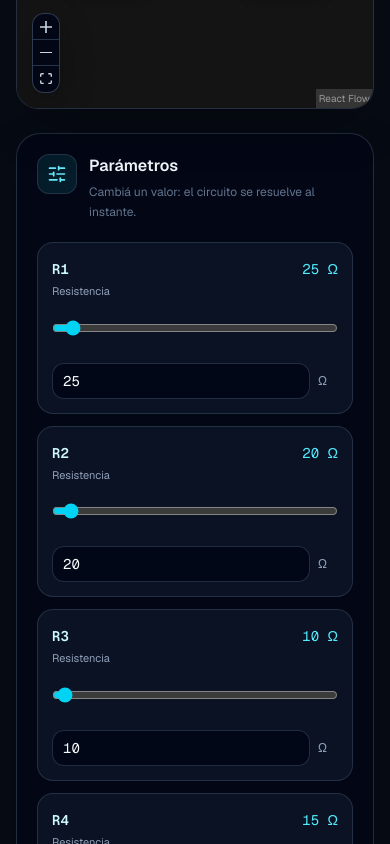
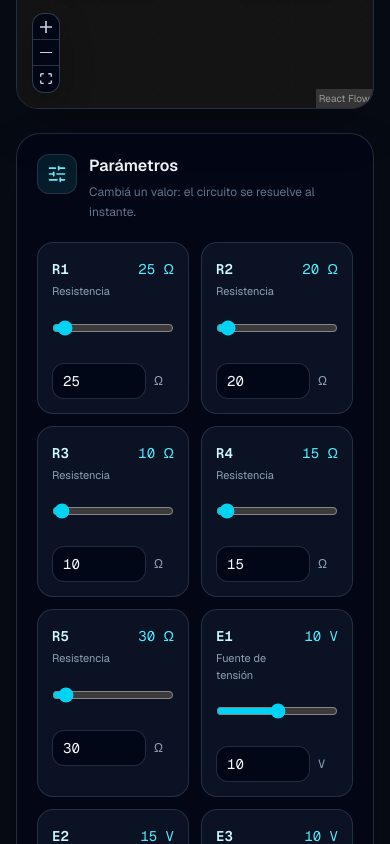
Before and after one commit to AlanXavierKlein/simulador-circuitos-cd, a Next.js app: page /simulador in a window 390 px wide. Shown: the part 660-1504 px from the top of the page. Built offline with nearby package versions, Linux system fonts and the light colour scheme; no server answers.

Commit message:
Arreglos visuales y estructurales

```diff
--- a/components/constructor/CircuitConstructor.tsx
+++ b/components/constructor/CircuitConstructor.tsx
@@ -785,25 +785,28 @@ function ConstructorWorkspace() {
   const circuitKey = validation.circuit
     ? validation.circuit.nodes.map((node) => node.id).join("|")
     : "invalid";
+  const sidebarProps = {
+    selectedNode,
+    selectedEdge,
+    storageMessage,
+    onAdd: addFromPalette,
+    onUpdateLabel: updateSelectedLabel,
+    onUpdateValue: updateSelectedValue,
+    onSetGround: setSelectedAsGround,
+    onRotate: rotateSelected,
+    onDeleteSelection: deleteSelection,
+    onSave: saveCircuit,
+    onLoad: loadCircuit,
+    onClear: clearCanvas,
+  };
 
   return (
-    <div className="grid gap-6 lg:grid-cols-[18rem_minmax(0,1fr)] lg:items-start">
-      <ConstructorSidebar
-        selectedNode={selectedNode}
-        selectedEdge={selectedEdge}
-        storageMessage={storageMessage}
-        onAdd={addFromPalette}
-        onUpdateLabel={updateSelectedLabel}
-        onUpdateValue={updateSelectedValue}
-        onSetGround={setSelectedAsGround}
-        onRotate={rotateSelected}
-        onDeleteSelection={deleteSelection}
-        onSave={saveCircuit}
-        onLoad={loadCircuit}
-        onClear={clearCanvas}
-      />
+    <div className="grid min-w-0 gap-6 xl:grid-cols-[18rem_minmax(0,1fr)_22rem] xl:items-start">
+      <div className="order-2 min-w-0 xl:order-1">
+        <ConstructorSidebar {...sidebarProps} section="palette" />
+      </div>
 
-      <div className="min-w-0">
+      <div className="order-1 min-w-0 xl:order-2">
         <div
           ref={canvasRef}
           onDrop={onDrop}
@@ -862,9 +865,15 @@ function ConstructorWorkspace() {
             </Panel>
           </ReactFlow>
         </div>
+      </div>
 
+      <div className="order-3 min-w-0">
+        <ConstructorSidebar {...sidebarProps} section="properties" />
+      </div>
+
+      <div className="order-4 min-w-0 xl:col-span-3">
         {calculation.result && validation.circuit ? (
-          <div className="mt-5 flex items-start gap-3 rounded-2xl border border-lime-400/25 bg-lime-400/[0.06] p-4 text-sm text-lime-100">
+          <div className="flex items-start gap-3 rounded-2xl border border-lime-400/25 bg-lime-400/[0.06] p-4 text-sm text-lime-100">
             <CheckCircle2 className="mt-0.5 size-5 shrink-0 text-lime-300" />
             <div>
               <p className="font-medium">Circuito válido y resuelto.</p>
@@ -876,7 +885,7 @@ function ConstructorWorkspace() {
         ) : isEmptyCircuit ? (
           <div
             role="status"
-            className="mt-5 flex items-start gap-3 rounded-2xl border border-slate-700 bg-slate-900/65 p-4 text-sm text-slate-200"
+            className="flex items-start gap-3 rounded-2xl border border-slate-700 bg-slate-900/65 p-4 text-sm text-slate-200"
           >
             <CircleDashed className="mt-0.5 size-5 shrink-0 text-cyan-300" />
             <div>
@@ -890,7 +899,7 @@ function ConstructorWorkspace() {
         ) : calculation.error ? (
           <div
             role="alert"
-            className="mt-5 flex items-start gap-3 rounded-2xl border border-rose-400/30 bg-rose-400/10 p-4 text-sm text-rose-100"
+            className="flex items-start gap-3 rounded-2xl border border-rose-400/30 bg-rose-400/10 p-4 text-sm text-rose-100"
           >
             <AlertTriangle className="mt-0.5 size-5 shrink-0 text-rose-300" />
             <div>
@@ -901,7 +910,7 @@ function ConstructorWorkspace() {
             </div>
           </div>
         ) : (
-          <div className="mt-5 flex items-start gap-3 rounded-2xl border border-amber-400/25 bg-amber-400/[0.06] p-4 text-sm text-amber-100">
+          <div className="flex items-start gap-3 rounded-2xl border border-amber-400/25 bg-amber-400/[0.06] p-4 text-sm text-amber-100">
             <AlertTriangle className="mt-0.5 size-5 shrink-0 text-amber-300" />
             <div>
               <p className="font-medium">
--- a/components/constructor/ConstructorSidebar.tsx
+++ b/components/constructor/ConstructorSidebar.tsx
@@ -110,6 +110,7 @@ function componentUnit(node: ConstructorComponentNode): string {
 }
 
 export function ConstructorSidebar({
+  section,
   selectedNode,
   selectedEdge,
   storageMessage,
@@ -123,6 +124,7 @@ export function ConstructorSidebar({
   onLoad,
   onClear,
 }: {
+  section: "palette" | "properties";
   selectedNode: ConstructorFlowNode | null;
   selectedEdge: ConstructorFlowEdge | null;
   storageMessage: string | null;
@@ -157,7 +159,8 @@ export function ConstructorSidebar({
     : minimumSliderValue;
 
   return (
-    <aside className="space-y-4 lg:sticky lg:top-24">
+    <aside className="space-y-4 xl:sticky xl:top-24">
+      {section === "palette" ? (
         <section className="app-surface p-4">
         <div className="flex items-start gap-3">
           <span className="app-icon size-10">
@@ -176,7 +179,9 @@ export function ConstructorSidebar({
           ))}
         </div>
         </section>
+      ) : null}
 
+      {section === "properties" ? (
         <section className="app-surface p-4">
         <h2 className="font-semibold text-slate-100">Propiedades</h2>
         {!selectedNode && !selectedEdge ? (
@@ -187,6 +192,7 @@ export function ConstructorSidebar({
 
         {selectedNode ? (
           <div className="mt-4 space-y-3">
+            <div className="grid grid-cols-[repeat(auto-fit,minmax(min(100%,9rem),1fr))] gap-3">
               <label className="block">
                 <span className="text-xs font-medium text-slate-400">
                   Etiqueta
@@ -237,9 +243,9 @@ export function ConstructorSidebar({
                           const value = Number(event.currentTarget.value);
                           updateBoundedValue(value);
                         }}
-                      className="h-10 min-w-0 flex-1 bg-transparent px-3 text-center font-mono text-sm text-slate-100 outline-none"
+                        className="h-10 min-w-0 flex-1 bg-transparent px-2 text-center font-mono text-sm text-slate-100 outline-none"
                       />
-                    <span className="grid h-10 min-w-10 place-items-center border-l border-slate-700 px-2 font-mono text-xs text-cyan-200">
+                      <span className="grid h-10 min-w-8 place-items-center border-l border-slate-700 px-1.5 font-mono text-xs text-cyan-200">
                         {componentUnit(selectedComponent)}
                       </span>
                       <button
@@ -279,6 +285,7 @@ export function ConstructorSidebar({
                   </p>
                 </div>
               ) : null}
+            </div>
 
             {selectedKind === "junction" && !selectedNode.data.isGround ? (
               <button
@@ -335,7 +342,9 @@ export function ConstructorSidebar({
           </div>
         ) : null}
         </section>
+      ) : null}
 
+      {section === "palette" ? (
         <section className="app-surface p-4">
         <h2 className="font-semibold text-slate-100">Circuito guardado</h2>
         <p className="mt-1 text-xs leading-5 text-slate-500">
@@ -370,6 +379,7 @@ export function ConstructorSidebar({
           </p>
         ) : null}
         </section>
+      ) : null}
     </aside>
   );
 }
--- a/components/controls/ComponentControls.tsx
+++ b/components/controls/ComponentControls.tsx
@@ -8,7 +8,6 @@ type ComponentControlsProps = {
   circuit: Circuit;
   onValueChange: (label: string, value: number) => void;
   onReset?: () => void;
-  compact?: boolean;
   allowZeroResistance?: boolean;
 };
 
@@ -99,20 +98,13 @@ export function ComponentControls({
   circuit,
   onValueChange,
   onReset,
-  compact = false,
   allowZeroResistance = false,
 }: ComponentControlsProps) {
   const orderedComponents = [...circuit.components].sort(componentOrder);
 
   return (
-    <aside
-      className={`app-surface min-w-0 max-w-full p-5 ${
-        compact
-          ? ""
-          : "xl:sticky xl:top-24 xl:max-h-[calc(100vh-7rem)] xl:overflow-y-auto"
-      }`}
-    >
-      <div className="mb-5 flex flex-col justify-between gap-4 sm:flex-row sm:items-start">
+    <aside className="app-surface min-w-0 max-w-full p-5 xl:sticky xl:top-24 xl:max-h-[calc(100vh-7rem)] xl:overflow-y-auto">
+      <div className="mb-5 flex flex-col gap-4">
         <div className="flex items-start gap-3">
           <span className="app-icon size-10">
             <SlidersHorizontal className="size-5" />
@@ -133,7 +125,7 @@ export function ComponentControls({
           <button
             type="button"
             onClick={onReset}
-            className="app-button-secondary inline-flex h-10 w-fit items-center justify-center gap-2 px-4 text-sm focus-visible:outline-2 focus-visible:outline-offset-2 focus-visible:outline-cyan-300"
+            className="app-button-secondary inline-flex h-10 w-full items-center justify-center gap-2 px-4 text-sm focus-visible:outline-2 focus-visible:outline-offset-2 focus-visible:outline-cyan-300"
           >
             <RotateCcw className="size-4" />
             Restablecer valores
@@ -141,11 +133,7 @@ export function ComponentControls({
         ) : null}
       </div>
 
-      <div
-        className={
-          compact ? "grid gap-3 md:grid-cols-2 2xl:grid-cols-3" : "space-y-3"
-        }
-      >
+      <div className="grid grid-cols-[repeat(auto-fit,minmax(min(100%,8.5rem),1fr))] gap-3">
         {orderedComponents.map((component) => {
           const range = controlRange(component, allowZeroResistance);
           const inputId = `component-${component.label}`;
@@ -163,7 +151,10 @@ export function ComponentControls({
           };
 
           return (
-            <div key={component.label} className="app-surface-inset p-3.5">
+            <div
+              key={component.label}
+              className="app-surface-inset min-w-0 p-3.5"
+            >
               <div className="mb-3 flex items-baseline justify-between gap-3">
                 <div>
                   <label
@@ -176,7 +167,7 @@ export function ComponentControls({
                     {range.kind}
                   </p>
                 </div>
-                <span className="font-mono text-sm text-cyan-300">
+                <span className="shrink-0 whitespace-nowrap font-mono text-sm text-cyan-300">
                   {formatValue(range.value)} {range.unit}
                 </span>
               </div>
--- a/components/guide/InstrumentDesigner.tsx
+++ b/components/guide/InstrumentDesigner.tsx
@@ -60,10 +60,10 @@ export function InstrumentDesigner({ kind }: { kind: InstrumentKind }) {
 
   return (
     <div className="min-w-0 space-y-6">
+      <div className="grid min-w-0 gap-6 xl:grid-cols-[minmax(0,1fr)_22rem] xl:items-start">
         <InstrumentDiagram kind={kind} scales={scales} />
 
-      <div className="grid min-w-0 grid-cols-[minmax(0,1fr)] gap-6 xl:grid-cols-[22rem_minmax(0,1fr)] xl:items-start">
-        <aside className="min-w-0 max-w-full rounded-3xl border border-slate-800 bg-slate-950/70 p-5 shadow-xl shadow-black/20">
+        <aside className="app-surface min-w-0 max-w-full p-5 xl:sticky xl:top-24 xl:max-h-[calc(100vh-7rem)] xl:overflow-y-auto">
           <div className="flex items-start gap-3">
             <span className="grid size-10 shrink-0 place-items-center rounded-xl border border-cyan-400/20 bg-cyan-400/10 text-cyan-300">
               <SlidersHorizontal className="size-5" />
@@ -84,7 +84,7 @@ export function InstrumentDesigner({ kind }: { kind: InstrumentKind }) {
             Restablecer valores
           </button>
 
-          <div className="mt-5 space-y-4">
+          <div className="mt-5 grid grid-cols-[repeat(auto-fit,minmax(min(100%,9rem),1fr))] gap-3">
             <NumberField
               label="rg"
               value={rg}
@@ -118,6 +118,8 @@ export function InstrumentDesigner({ kind }: { kind: InstrumentKind }) {
           </div>
         </aside>
 
+      </div>
+
       {!calculation.result ? (
         <div
           role="alert"
@@ -132,7 +134,6 @@ export function InstrumentDesigner({ kind }: { kind: InstrumentKind }) {
           </div>
         </div>
       ) : null}
-      </div>
 
       {calculation.result ? (
         <>
--- a/components/simulator/SimulatorWorkspace.tsx
+++ b/components/simulator/SimulatorWorkspace.tsx
@@ -79,7 +79,6 @@ export function SimulatorWorkspace({
   const controls = (
     <ComponentControls
       circuit={circuit}
-      compact={Boolean(guide)}
       allowZeroResistance={allowZeroResistance}
       onReset={
         guide
@@ -109,19 +108,10 @@ export function SimulatorWorkspace({
 
   return (
     <>
-      {guide ? (
-        <div className="min-w-0 space-y-6">
-          {canvas}
-          <div className="grid min-w-0 grid-cols-[minmax(0,1fr)] gap-6">
-            {controls}
-          </div>
-        </div>
-      ) : (
-        <div className="grid gap-6 xl:grid-cols-[minmax(0,1fr)_22rem] xl:items-start">
-          {canvas}
-          {controls}
-        </div>
-      )}
+      <div className="grid min-w-0 gap-6 xl:grid-cols-[minmax(0,1fr)_22rem] xl:items-start">
+        {canvas}
+        {controls}
+      </div>
 
       {calculation.result ? (
         <>
```
Lines whose indentation alone changed are shown as unchanged.
